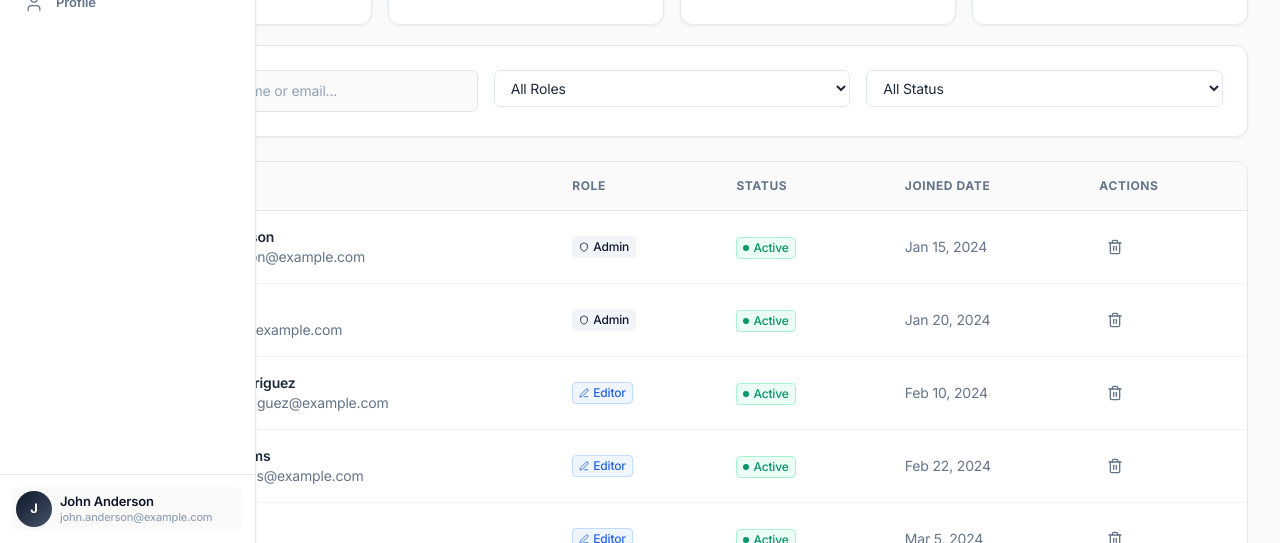
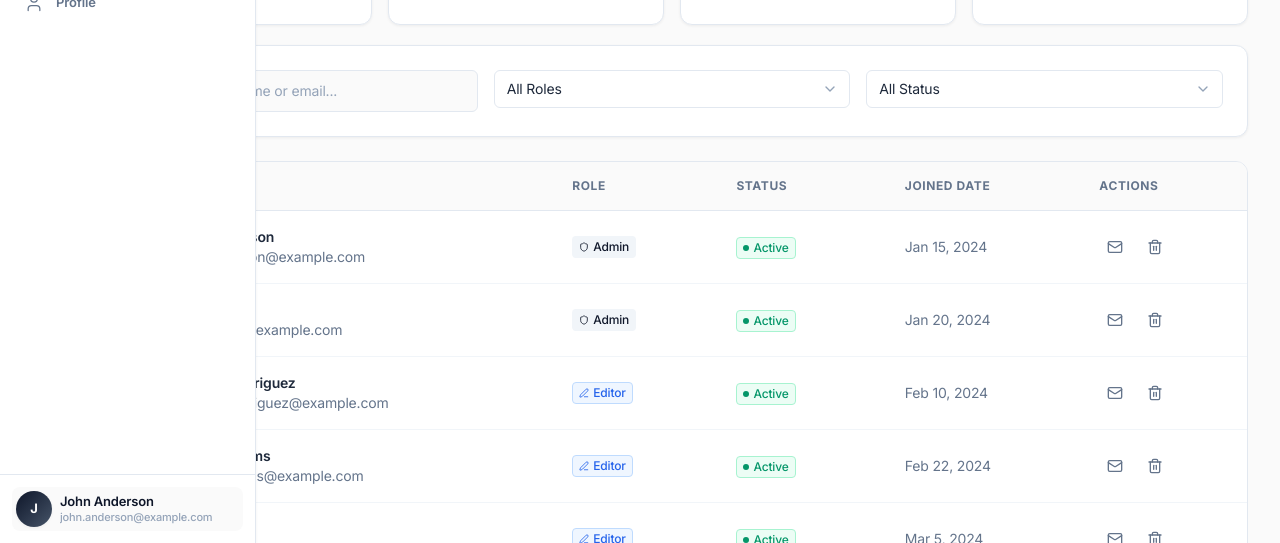
Before and after one commit to ferhatenyani/app-suisse, a React (Vite) app in the folder app-user/: page /app/team in a window 1280 px wide. Shown: the part 257-800 px from the top of the page. Built offline with nearby package versions, Linux system fonts and the light colour scheme; grey boxes are pictures that could not be loaded.

Commit message:
team page for app user

```diff
--- a/app-user/src/components/ui/Select.tsx
+++ b/app-user/src/components/ui/Select.tsx
@@ -1,15 +1,22 @@
-import React from 'react';
+import React, { useState, useRef, useEffect } from 'react';
+import { ChevronDown, Check } from 'lucide-react';
 
 interface SelectOption {
   value: string;
   label: string;
 }
 
-interface SelectProps extends React.SelectHTMLAttributes<HTMLSelectElement> {
+interface SelectProps {
   label?: string;
   options: SelectOption[];
   error?: string;
   helperText?: string;
+  value?: string;
+  onChange?: (e: React.ChangeEvent<HTMLSelectElement>) => void;
+  className?: string;
+  id?: string;
+  disabled?: boolean;
+  'aria-label'?: string;
 }
 
 export const Select: React.FC<SelectProps> = ({
@@ -17,15 +24,64 @@ export const Select: React.FC<SelectProps> = ({
   options,
   error,
   helperText,
+  value,
+  onChange,
   className = '',
   id,
-  ...props
+  disabled = false,
+  'aria-label': ariaLabel,
 }) => {
+  const [isOpen, setIsOpen] = useState(false);
+  const containerRef = useRef<HTMLDivElement>(null);
   const selectId = id || label?.toLowerCase().replace(/\s+/g, '-');
 
-  // Corporate design: matching Input styling for consistency
+  const selectedOption = options.find(opt => opt.value === value) || options[0];
+
+  // Close dropdown when clicking outside
+  useEffect(() => {
+    const handleClickOutside = (event: MouseEvent) => {
+      if (containerRef.current && !containerRef.current.contains(event.target as Node)) {
+        setIsOpen(false);
+      }
+    };
+
+    if (isOpen) {
+      document.addEventListener('mousedown', handleClickOutside);
+      return () => document.removeEventListener('mousedown', handleClickOutside);
+    }
+  }, [isOpen]);
+
+  // Handle keyboard navigation
+  const handleKeyDown = (e: React.KeyboardEvent) => {
+    if (disabled) return;
+
+    if (e.key === 'Enter' || e.key === ' ') {
+      e.preventDefault();
+      setIsOpen(!isOpen);
+    } else if (e.key === 'Escape') {
+      setIsOpen(false);
+    } else if (e.key === 'ArrowDown' || e.key === 'ArrowUp') {
+      e.preventDefault();
+      if (!isOpen) {
+        setIsOpen(true);
+      }
+    }
+  };
+
+  const handleOptionClick = (option: SelectOption) => {
+    if (onChange) {
+      // Create a synthetic event to match the original API
+      const syntheticEvent = {
+        target: { value: option.value },
+        currentTarget: { value: option.value },
+      } as React.ChangeEvent<HTMLSelectElement>;
+      onChange(syntheticEvent);
+    }
+    setIsOpen(false);
+  };
+
   return (
-    <div className="w-full">
+    <div className="w-full" ref={containerRef}>
       {label && (
         <label
           htmlFor={selectId}
@@ -34,30 +90,80 @@ export const Select: React.FC<SelectProps> = ({
           {label}
         </label>
       )}
-      <select
+
+      <div className="relative">
+        {/* Custom Select Button */}
+        <button
+          type="button"
           id={selectId}
+          onClick={() => !disabled && setIsOpen(!isOpen)}
+          onKeyDown={handleKeyDown}
+          disabled={disabled}
+          aria-label={ariaLabel}
+          aria-haspopup="listbox"
+          aria-expanded={isOpen}
           className={`
-          w-full px-3 py-2
+            w-full px-3 py-2 pr-10
             border rounded-md
-          text-sm text-[var(--color-text)]
+            text-sm text-left text-[var(--color-text)]
             bg-[var(--color-surface)]
             focus:outline-none focus:ring-2 focus:ring-[var(--color-primary-light)] focus:border-[var(--color-primary)]
             transition-all duration-150
-          cursor-pointer
+            ${disabled ? 'opacity-50 cursor-not-allowed' : 'cursor-pointer'}
             ${error
               ? 'border-[var(--color-danger)] focus:ring-[var(--color-danger-light)]'
               : 'border-[var(--color-border)] hover:border-[var(--color-border-strong)]'
             }
             ${className}
           `}
-        {...props}
         >
-        {options.map((option) => (
-          <option key={option.value} value={option.value}>
-            {option.label}
-          </option>
-        ))}
-      </select>
+          <span className="block truncate">{selectedOption?.label}</span>
+
+          {/* Chevron Icon */}
+          <span className="absolute inset-y-0 right-0 flex items-center pr-3 pointer-events-none">
+            <ChevronDown
+              size={16}
+              className={`text-[var(--color-text-muted)] transition-transform duration-200 ${isOpen ? 'rotate-180' : ''}`}
+            />
+          </span>
+        </button>
+
+        {/* Dropdown Menu */}
+        {isOpen && (
+          <div
+            className="absolute z-50 w-full mt-1 bg-[var(--color-surface)] border border-[var(--color-border)] rounded-md shadow-lg max-h-60 overflow-auto"
+            role="listbox"
+          >
+            {options.map((option) => {
+              const isSelected = option.value === value;
+              return (
+                <button
+                  key={option.value}
+                  type="button"
+                  onClick={() => handleOptionClick(option)}
+                  role="option"
+                  aria-selected={isSelected}
+                  className={`
+                    w-full px-3 py-2 text-left text-sm
+                    flex items-center justify-between
+                    transition-colors duration-150
+                    ${isSelected
+                      ? 'bg-[var(--color-primary-light)] text-[var(--color-primary)]'
+                      : 'text-[var(--color-text)] hover:bg-[var(--color-panel)]'
+                    }
+                  `}
+                >
+                  <span className="block truncate">{option.label}</span>
+                  {isSelected && (
+                    <Check size={16} className="text-[var(--color-primary)] ml-2 flex-shrink-0" />
+                  )}
+                </button>
+              );
+            })}
+          </div>
+        )}
+      </div>
+
       {error && (
         <p className="mt-1 text-xs text-[var(--color-danger)]">
           {error}
--- a/app-user/src/pages/Team.tsx
+++ b/app-user/src/pages/Team.tsx
@@ -93,17 +93,16 @@ export const Team: React.FC = () => {
       header: 'Actions',
       accessor: (row: TeamMember) => (
         <div className="flex items-center gap-2">
-          {row.status === 'pending' && (
           <Button
             variant="ghost"
             size="sm"
             className="!p-2 hover:bg-[var(--color-info-light)] hover:text-[var(--color-info)]"
-              aria-label="Resend invitation"
-              title="Resend invitation"
+            onClick={() => window.location.href = `mailto:${row.email}`}
+            aria-label="Send email"
+            title="Send email"
           >
             <Mail size={16} />
           </Button>
-          )}
           <Button
             variant="ghost"
             size="sm"
```
Lines whose indentation alone changed are shown as unchanged.
